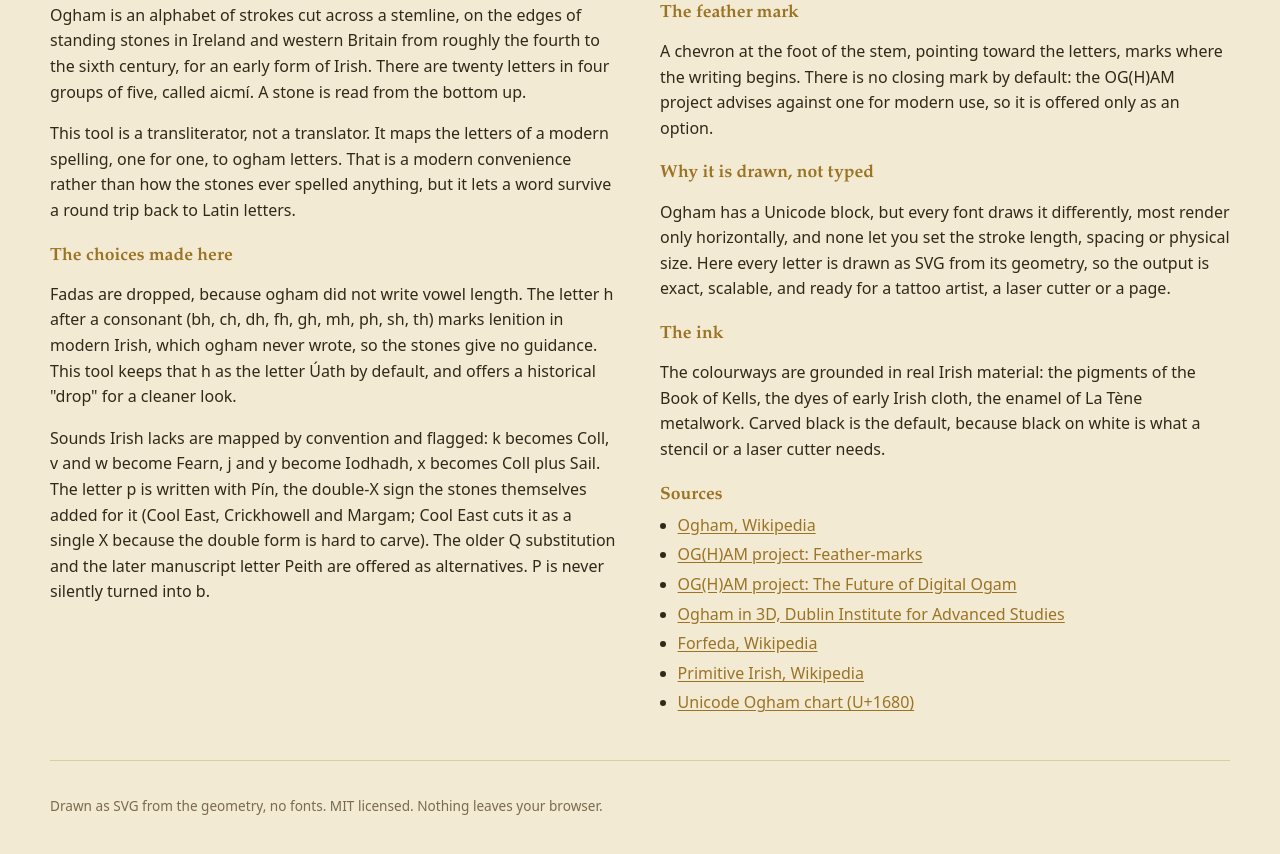
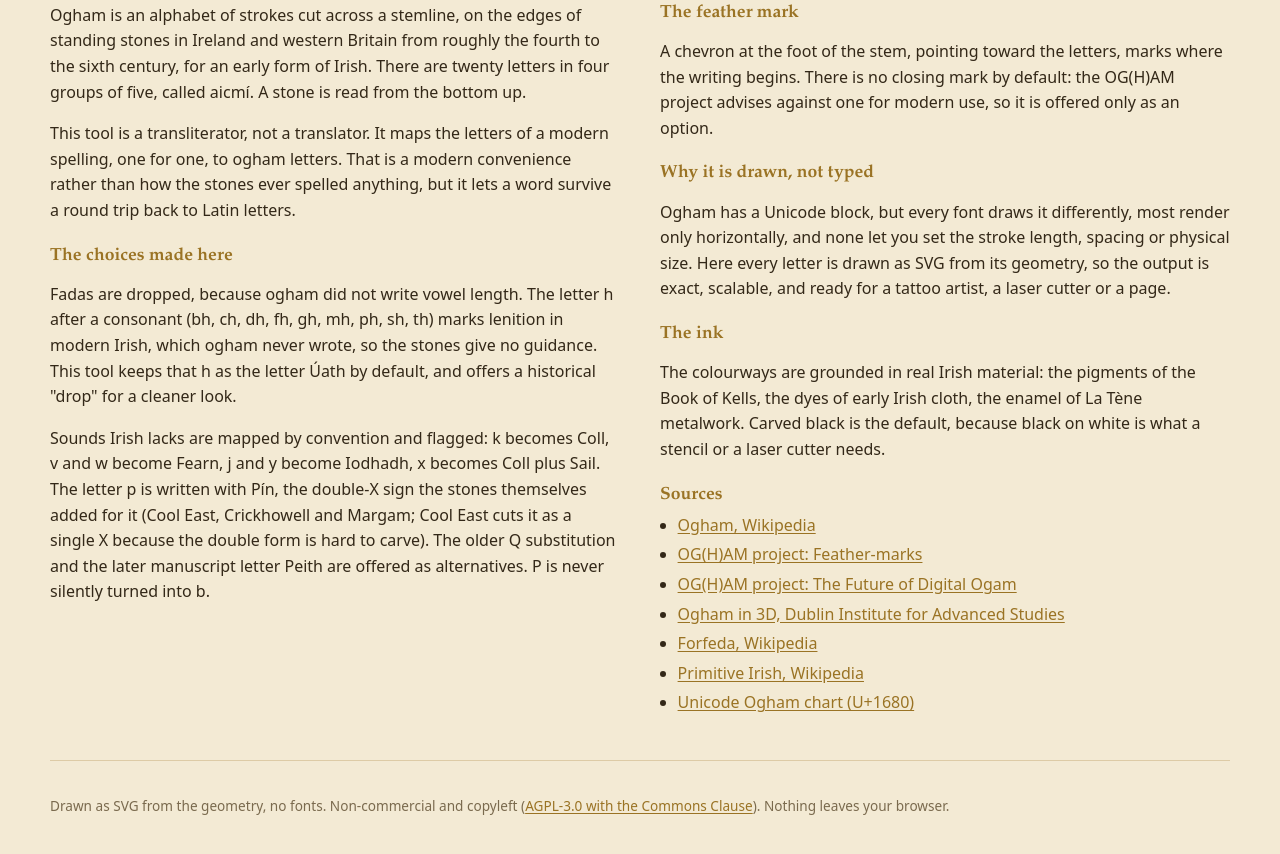
Before and after one commit to doyled-it/ogham, a website with bundled scripts: page public/index.html in a window 1280 px wide. Shown: the part 2087-2941 px from the top of the page. Built offline with nearby package versions, Linux system fonts and the light colour scheme.

Commit message:
fix: correct footer licence text to AGPL-3.0 with Commons Clause

```diff
--- a/public/index.html
+++ b/public/index.html
@@ -233,7 +233,7 @@
   </section>
 
   <footer class="site-footer">
-    <p>Drawn as SVG from the geometry, no fonts. MIT licensed. Nothing leaves your browser.</p>
+    <p>Drawn as SVG from the geometry, no fonts. Non-commercial and copyleft (<a href="https://github.com/doyled-it/ogham" rel="noopener">AGPL-3.0 with the Commons Clause</a>). Nothing leaves your browser.</p>
   </footer>
 
   <script type="module" src="./js/main.js"></script>
```
